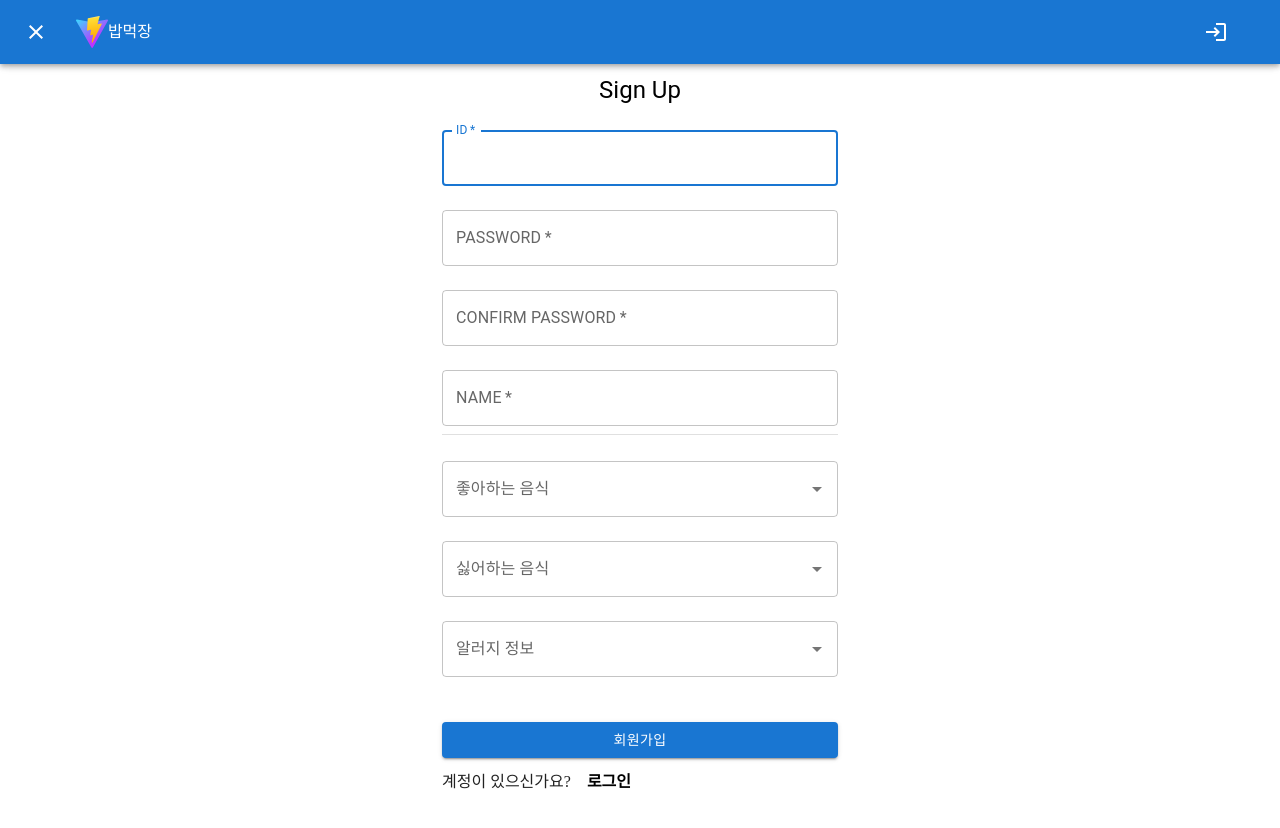
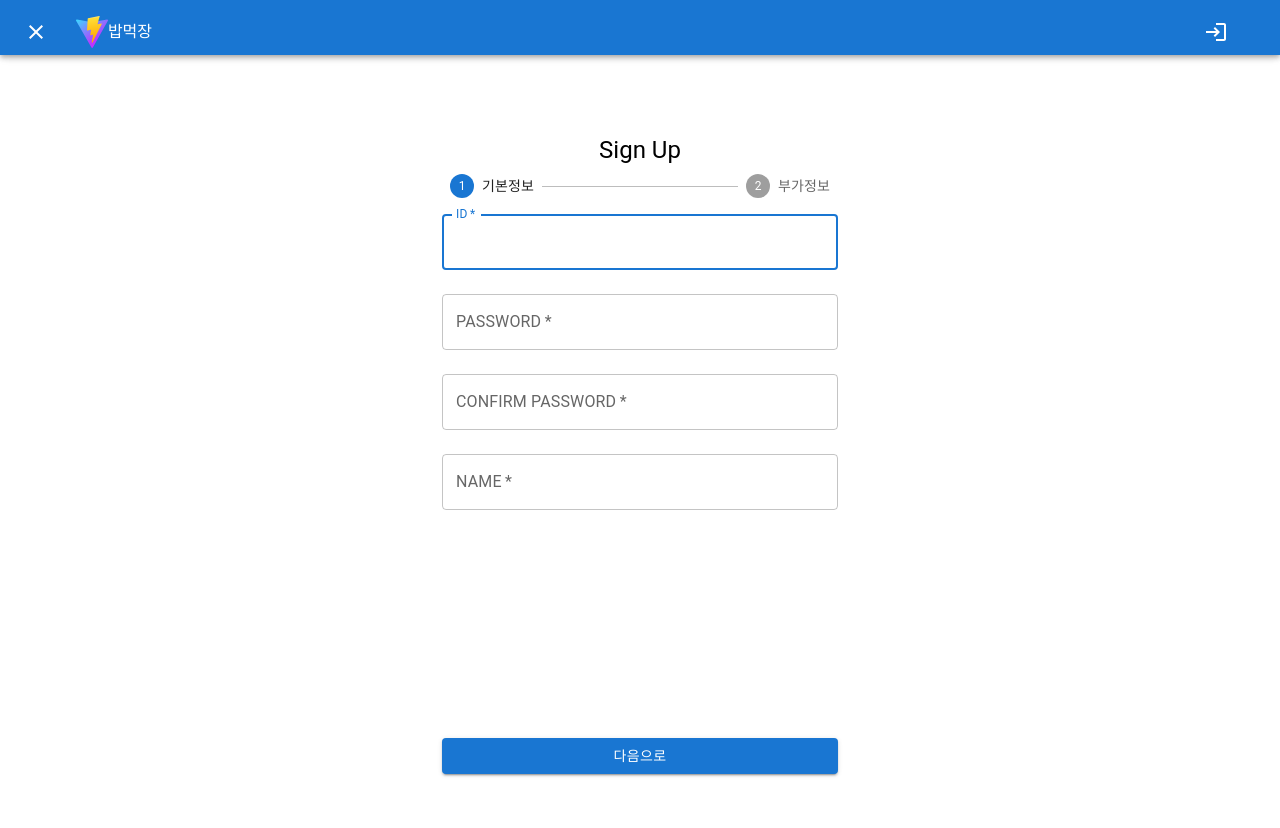
Before and after one commit to M-PetProject/dining-together, a React (Vite) app: page /sign-up in a window 1280 px wide. Shown: the top 828 px of the page. After the commit the page ends 800 px from the top, so only its background shows below. Built offline with nearby package versions, Linux system fonts and the light colour scheme.

Commit message:
회원가입화면, stepper적용

```diff
--- a/src/layout/Header.jsx
+++ b/src/layout/Header.jsx
@@ -14,7 +14,7 @@ export default function Header() {
 
   return (
     <Box sx={{ flexGrow: 1 }}>
-      <AppBar position="fixed">
+      <AppBar position="fixed" sx={{ height: '55px' }}>
         <Toolbar>
           {svc.topIcon}
           <Typography variant="h7" component="div" sx={{ flexGrow: 1 }} onClick={svc._toMain}>
--- a/src/pages/SignUpPage.jsx
+++ b/src/pages/SignUpPage.jsx
@@ -9,19 +9,20 @@ import {
   FormControlLabel,
   Grid,
   Paper,
+  Step,
+  StepButton,
+  Stepper,
   TextField,
   Typography,
 } from '@mui/material';
-import React, { useEffect, useState } from 'react';
-import { Link, useNavigate } from 'react-router-dom';
+import React, { useState } from 'react';
+import { useNavigate } from 'react-router-dom';
 import { useMutation, useQuery } from 'react-query';
 import { axiosModule } from '../api/axios';
 import { handleError } from '../api/cm_callsvc';
 import { useForm } from 'react-hook-form';
 import { yupResolver } from '@hookform/resolvers/yup';
 import { signUpYup } from '../util/yup';
-import Gap from '../components/Gap';
-import { useInputs } from '../util/hooks';
 
 const SignUpPage = () => {
   const svc = useService();
@@ -34,6 +35,13 @@ const SignUpPage = () => {
     resolver: yupResolver(signUpYup),
   });
 
+  const [activeStep, setActiveStep] = useState(0);
+  const handleStep = (step) => () => setActiveStep(step);
+  const onCompleteBasicInfo = (formData) => {
+    svc.setMemberBasicInfo(formData);
+    handleStep(1)();
+  };
+
   return (
     <Container component="main" maxWidth="xs">
       <Box
@@ -43,19 +51,31 @@ const SignUpPage = () => {
           display: 'flex',
           flexDirection: 'column',
           alignItems: 'center',
-          overflow: 'auto',
         }}
       >
-        <Typography component="h1" variant="h5">
+        <Typography component="h5" variant="h5">
           Sign Up
         </Typography>
         <Box
           component="form"
-          onSubmit={handleSubmit(svc.onSignUp)}
           onKeyDown={(e) => (e.key === 'Enter' ? e.preventDefault() : null)}
           noValidate
-          sx={{ mt: 1 }}
+          sx={{ mt: 1, width: '100%' }}
         >
+          <Stepper activeStep={activeStep}>
+            <Step key="basic">
+              <StepButton color="inherit" onClick={handleStep(0)}>
+                기본정보
+              </StepButton>
+            </Step>
+            <Step key="etc">
+              <StepButton color="inherit" onClick={handleStep(1)}>
+                부가정보
+              </StepButton>
+            </Step>
+          </Stepper>
+          {activeStep === 0 ? (
+            <>
               <TextField
                 margin="normal"
                 required
@@ -67,7 +87,6 @@ const SignUpPage = () => {
                 error={errors.memberId ? true : false}
                 helperText={errors.memberId?.message}
               />
-
               <TextField
                 margin="normal"
                 required
@@ -98,10 +117,12 @@ const SignUpPage = () => {
                 error={errors.memberName ? true : false}
                 helperText={errors.memberName?.message}
               />
-          <Divider />
-          <Gap height={10} />
+            </>
+          ) : (
+            <>
               {/* 좋아하는 음식 combo box */}
               <Autocomplete
+                fullWidth
                 multiple
                 getOptionLabel={(option) => option.foodNm}
                 options={svc.getLikeFoodDataQuery.data ?? []}
@@ -175,18 +196,20 @@ const SignUpPage = () => {
                   );
                 }}
               />
-
+            </>
+          )}
+          {/* onSubmit={handleSubmit(svc.onSignUp)} */}
           <Paper sx={{ position: 'fixed', bottom: 10, left: 0, right: 0 }} elevation={0}>
             <Container maxWidth="xs">
-              <Button type="submit" fullWidth variant="contained" sx={{ mt: 3, mb: 2 }}>
+              {activeStep === 0 ? (
+                <Button fullWidth variant="contained" sx={{ mt: 3, mb: 2 }} onClick={handleSubmit(onCompleteBasicInfo)}>
+                  다음으로
+                </Button>
+              ) : (
+                <Button fullWidth variant="contained" sx={{ mt: 3, mb: 2 }} onClick={svc.onSignUp}>
                   회원가입
                 </Button>
-              <p>
-                계정이 있으신가요?&emsp;
-                <Link to="/sign-in" variant="body2">
-                  로그인
-                </Link>
-              </p>
+              )}
             </Container>
           </Paper>
         </Box>
@@ -204,6 +227,8 @@ const useService = () => {
     hateFood: '',
     allergy: '',
   };
+
+  const [memberBasicInfo, setMemberBasicInfo] = useState({});
   const [memberEtcInfo, setMemberEtcInfo] = useState({
     memberAllergyVos: [],
     memberHateFoodVos: [],
@@ -272,10 +297,8 @@ const useService = () => {
       .catch(handleError);
   });
 
-  const onSignUp = (data) => {
-    console.log(data);
-    console.log('memberEtcInfo', memberEtcInfo);
-    signupMutation.mutate({ ...data, ...memberEtcInfo });
+  const onSignUp = () => {
+    signupMutation.mutate({ ...memberBasicInfo, ...memberEtcInfo });
   };
 
   return {
@@ -287,6 +310,7 @@ const useService = () => {
     getAllergyDataQuery,
     memberEtcInfo,
     setMemberEtcInfo,
+    setMemberBasicInfo,
   };
 };
 
--- a/src/styles/module/Layout.module.scss
+++ b/src/styles/module/Layout.module.scss
@@ -5,6 +5,6 @@
 
 .main {
   // min-height: calc(100vh - 120px);
-  margin: 10px;
+  margin: 70px 10px 0px 10px;
   position: relative;
 }
```
Lines whose indentation alone changed are shown as unchanged.
